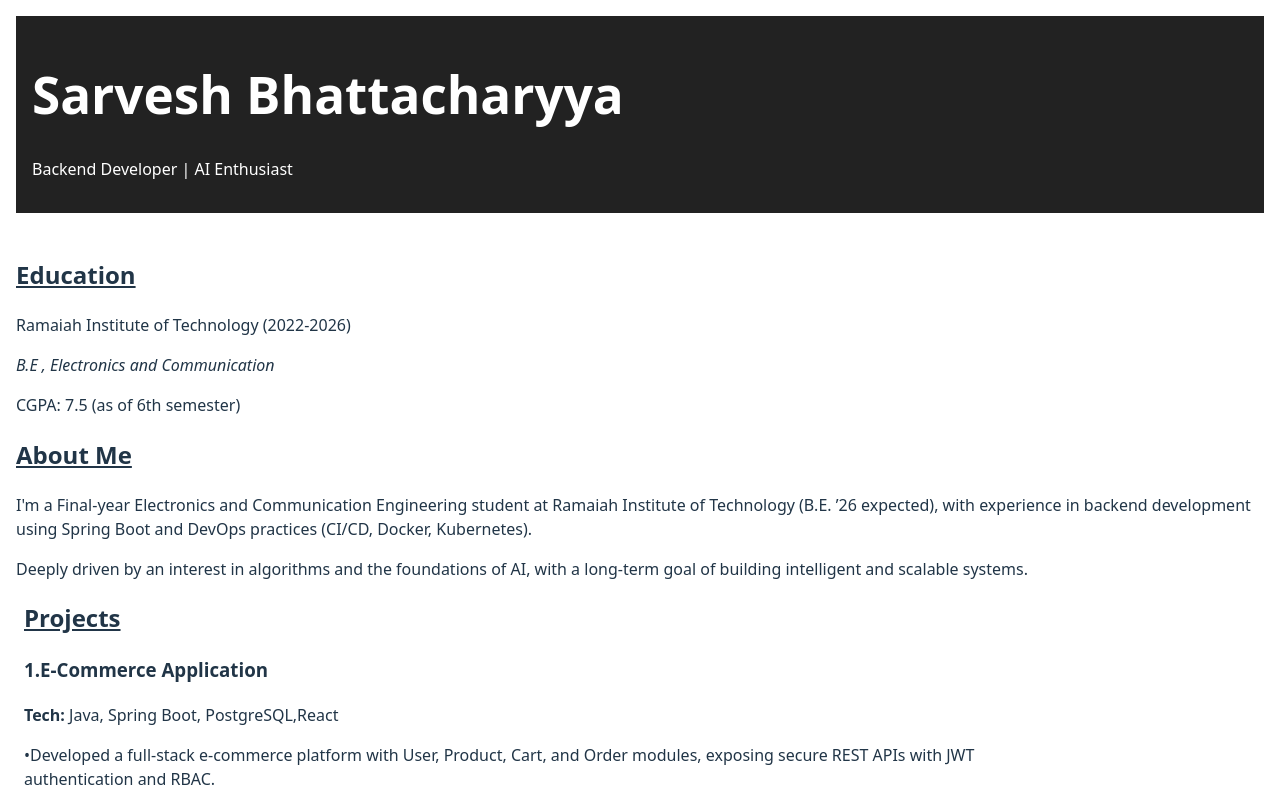
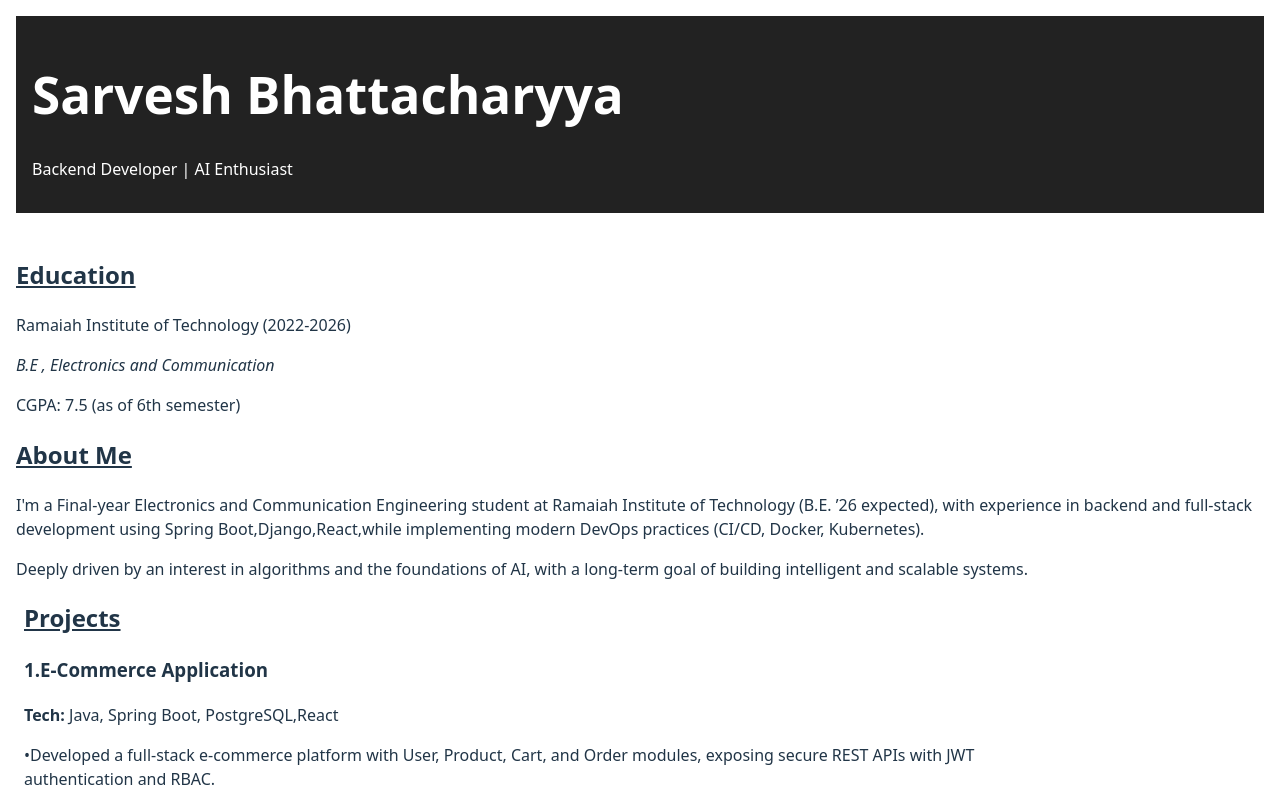
Before and after one commit to sarv-projects/sarvesh-portfolio, a React (Vite) app: page / in a window 1280 px wide. Shown: the top 795 px of the page. Built offline with nearby package versions, Linux system fonts and the light colour scheme.

Commit message:
Update About.jsx

```diff
--- a/src/components/About.jsx
+++ b/src/components/About.jsx
@@ -11,7 +11,7 @@ function About() {
         </p>
       <h2><u>About Me</u></h2>
       <p>
-        I'm a Final-year Electronics and Communication Engineering student at Ramaiah Institute of Technology (B.E. ’26 expected), with experience in backend development using Spring Boot and DevOps practices (CI/CD, Docker, Kubernetes).
+        I'm a Final-year Electronics and Communication Engineering student at Ramaiah Institute of Technology (B.E. ’26 expected), with experience in backend and full-stack development using Spring Boot,Django,React,while implementing modern DevOps practices (CI/CD, Docker, Kubernetes).
           <p>
             Deeply driven by an interest in algorithms and the foundations of AI, with a long-term goal of building intelligent and scalable systems.</p>
 
```
